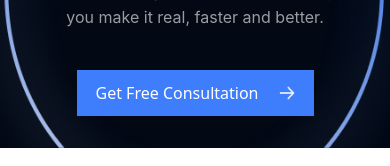
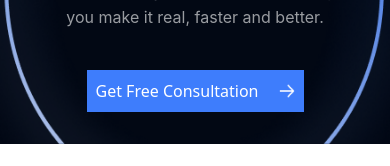
Before and after one commit to pixibhargav-13/Codelix-new, a React (Vite) app in the folder codelix-new/: page / in a window 390 px wide. Shown: the part 9341-9507 px from the top of the page. Built offline with nearby package versions, Linux system fonts and the light colour scheme.

Commit message:
Get-free-consultation btn fixed

```diff
--- a/codelix-new/src/MyComponents/Let'sBuildSomething/LetsBuildSomething.css
+++ b/codelix-new/src/MyComponents/Let'sBuildSomething/LetsBuildSomething.css
@@ -90,6 +90,31 @@
   margin: 20px 0 40px;
 }
 
+.get-free-consultation-btn {
+  background-color: #3e7dfc !important;
+  color: #fff !important;
+  padding: 10px 18px !important;
+  border-radius: 0px !important;
+  font-weight: 400 !important;
+}
+
+.get-free-consultation-btn:hover {
+  background: #ffffff !important;
+  color: #2b6ef2 !important;
+  border: 1px solid #2b6ef2 !important;
+  box-shadow: 4px 4px 0px #2b6ef2 !important;
+}
+
+.get-free-consultation-btn .arrow-icon {
+  transition: transform 0.35s ease-in-out !important;
+}
+
+.get-free-consultation-btn:hover .arrow-icon {
+  transform: rotate(-45deg);
+  filter: brightness(0) saturate(100%) invert(36%) sepia(98%) saturate(2475%)
+    hue-rotate(206deg) brightness(95%) contrast(101%);
+}
+
 /* =============== RESPONSIVE =============== */
 
 /* Tablet screens - keep desktop curves */
@@ -157,10 +182,13 @@
   .lets-build-subtitle {
     font-size: 16px;
   }
+
+  .get-free-consultation-btn {
+    padding: 8px 8px !important;
+  }
 }
 
 @media (max-width: 375px) {
-
   .content-wrapper {
     padding: 2rem 30px;
   }
@@ -171,6 +199,10 @@
 
   .lets-build-subtitle {
     font-size: 15px;
+  }
+
+  .get-free-consultation-btn {
+    padding: 8px 8px !important;
   }
 }
 
@@ -186,4 +218,8 @@
   .lets-build-subtitle {
     font-size: 14px;
   }
+
+  .get-free-consultation-btn {
+    padding: 8px 8px !important;
+  }
 }
--- a/codelix-new/src/MyComponents/Let'sBuildSomething/LetsBuildSomething.jsx
+++ b/codelix-new/src/MyComponents/Let'sBuildSomething/LetsBuildSomething.jsx
@@ -36,7 +36,7 @@ export const LetsBuildSomething = () => {
         </p>
 
         <div className="text-center">
-          <button className="btn explore-btn consult-btn mt-lg-5 d-inline-flex align-items-center gap-3">
+          <button className="btn get-free-consultation-btn consult-btn mt-lg-5 d-inline-flex align-items-center gap-3">
             Get Free Consultation
             <img src={rightArrow} alt="arrow" className="arrow-icon" />
           </button>
```
